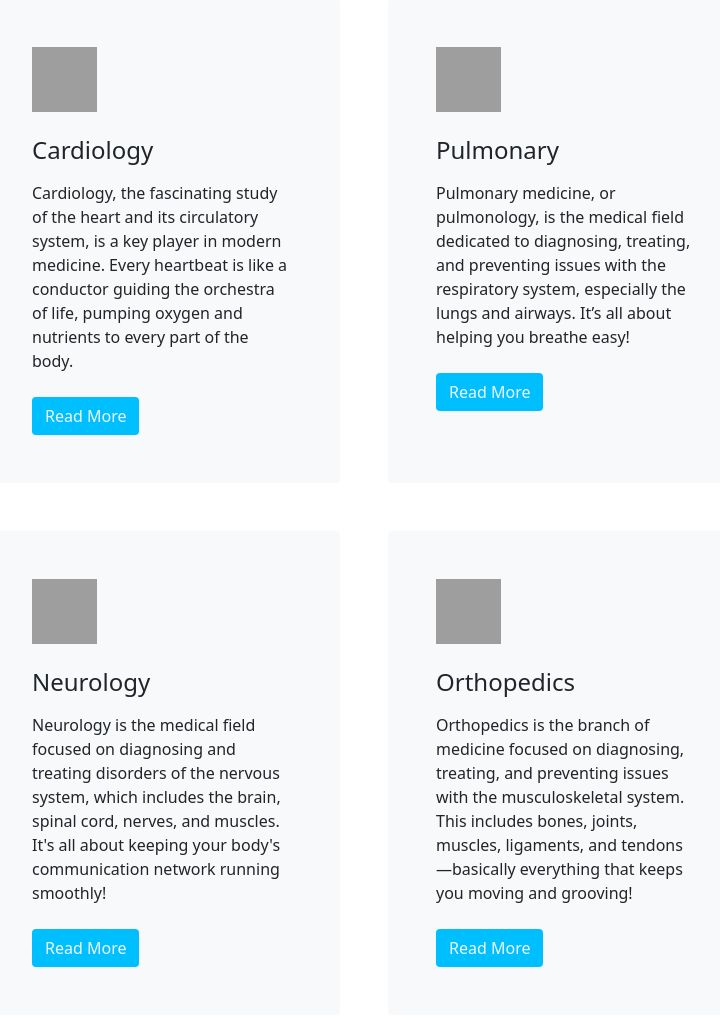
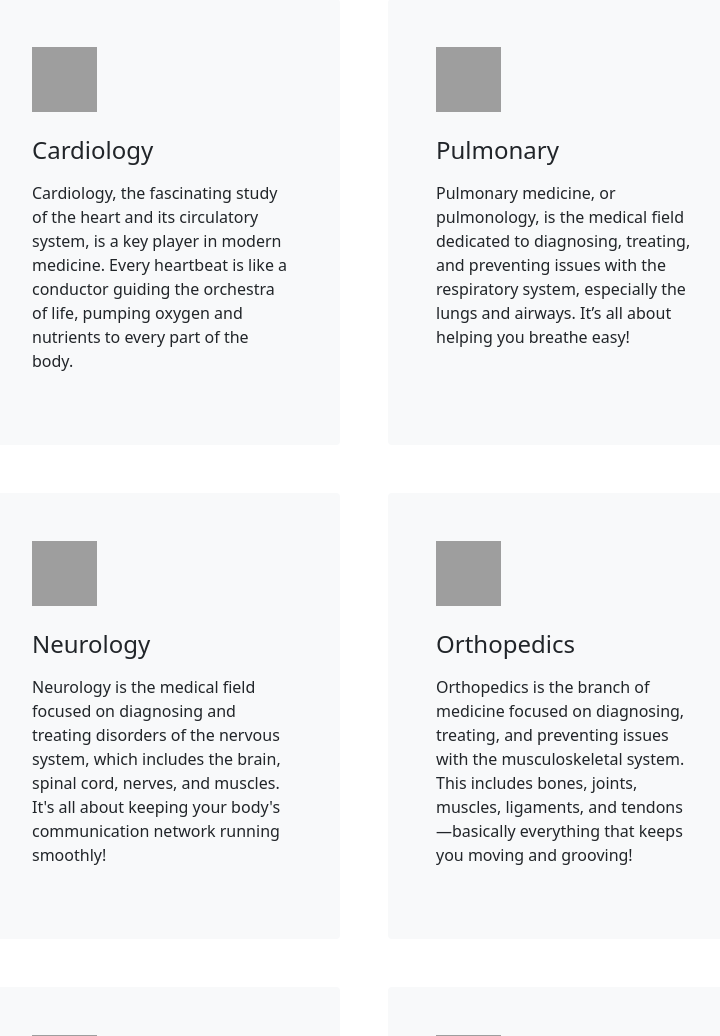
Before and after one commit to F1ckzArd/BROclinic, a Django app: page / in a window 1280 px wide. Shown: the part 2050-3086 px from the top of the page, without its empty margins (276-996 px from the left). Run offline with Django 4.2, Linux system fonts and the light colour scheme; some libraries are stand-ins or nearby versions; grey boxes are pictures that could not be loaded.

Commit message:
Описание изменений

```diff
--- a/main/templates/main/about.html
+++ b/main/templates/main/about.html
@@ -122,7 +122,6 @@
       </div>
       <div class="row">
         <div class="col-lg-6 col-12">
-          <!-- Start Choose Left -->
           <div class="choose-left mt-5">
             <h3 id="WhoWeAre">Who We Are</h3>
             <img src="{% static "img/section-img.png" %}" alt="#"
--- a/main/templates/main/index.html
+++ b/main/templates/main/index.html
@@ -1,8 +1,5 @@
 {% extends 'layouts/app.html' %} {% load static %} {% block title %}BRO clinic - Main{% endblock %} {% block content %}
 <style>
-
-
-
   .row.g-4 {
     display: flex;
     justify-content: center;
@@ -256,12 +253,7 @@
             <p class="mb-4">
               Cardiology, the fascinating study of the heart and its circulatory system, is a key player in modern medicine. Every heartbeat is like a conductor guiding the orchestra of life, pumping oxygen and nutrients to every part of the body.
             </p>
-            <a
-              class="btn"
-              style="background-color: deepskyblue; color: aliceblue"
-              href="{% url 'articles:article-list' %}"
-              >Read More</a
-            >
+
           </div>
         </div>
         <div class="col-lg-4 col-md-6 wow fadeInUp" data-wow-delay="0.3s">
@@ -279,12 +271,7 @@
             <p class="mb-4">
               Pulmonary medicine, or pulmonology, is the medical field dedicated to diagnosing, treating, and preventing issues with the respiratory system, especially the lungs and airways. It’s all about helping you breathe easy!
             </p>
-            <a
-              class="btn"
-              style="background-color: deepskyblue; color: aliceblue"
-              href="{% url 'articles:article-list' %}"
-              >Read More</a
-            >
+
           </div>
         </div>
         <div class="col-lg-4 col-md-6 wow fadeInUp" data-wow-delay="0.5s">
@@ -302,12 +289,7 @@
             <p class="mb-4">
               Neurology is the medical field focused on diagnosing and treating disorders of the nervous system, which includes the brain, spinal cord, nerves, and muscles. It's all about keeping your body's communication network running smoothly!
             </p>
-            <a
-              class="btn"
-              style="background-color: deepskyblue; color: aliceblue"
-              href="{% url 'articles:article-list' %}"
-              >Read More</a
-            >
+
           </div>
         </div>
         <div class="col-lg-4 col-md-6 wow fadeInUp" data-wow-delay="0.1s">
@@ -325,12 +307,6 @@
             <p class="mb-4">
               Orthopedics is the branch of medicine focused on diagnosing, treating, and preventing issues with the musculoskeletal system. This includes bones, joints, muscles, ligaments, and tendons—basically everything that keeps you moving and grooving!
             </p>
-            <a
-              class="btn"
-              style="background-color: deepskyblue; color: aliceblue"
-              href="articles.html"
-              >Read More</a
-            >
           </div>
         </div>
         <div class="col-lg-4 col-md-6 wow fadeInUp" data-wow-delay="0.3s">
@@ -348,12 +324,6 @@
             <p class="mb-4">
               Dental surgery, a specialized area of dentistry, focuses on surgical procedures to diagnose, treat, and prevent conditions affecting the mouth, jaw, and face. It’s all about keeping your smile healthy and your bite strong!
             </p>
-            <a
-              class="btn"
-              style="background-color: deepskyblue; color: aliceblue"
-              href="articles.html"
-              >Read More</a
-            >
           </div>
         </div>
         <div class="col-lg-4 col-md-6 wow fadeInUp" data-wow-delay="0.5s">
@@ -371,12 +341,6 @@
             <p class="mb-4">
               Laboratories are essential in fields like science, medicine, research, and industry. These spaces are equipped with specialized tools, instruments, and skilled staff to carry out experiments and drive discoveries. They’re where the magic of innovation happens!
             </p>
-            <a
-              class="btn"
-              style="background-color: deepskyblue; color: aliceblue"
-              href="articles.html"
-              >Read More</a
-            >
           </div>
         </div>
       </div>
```
